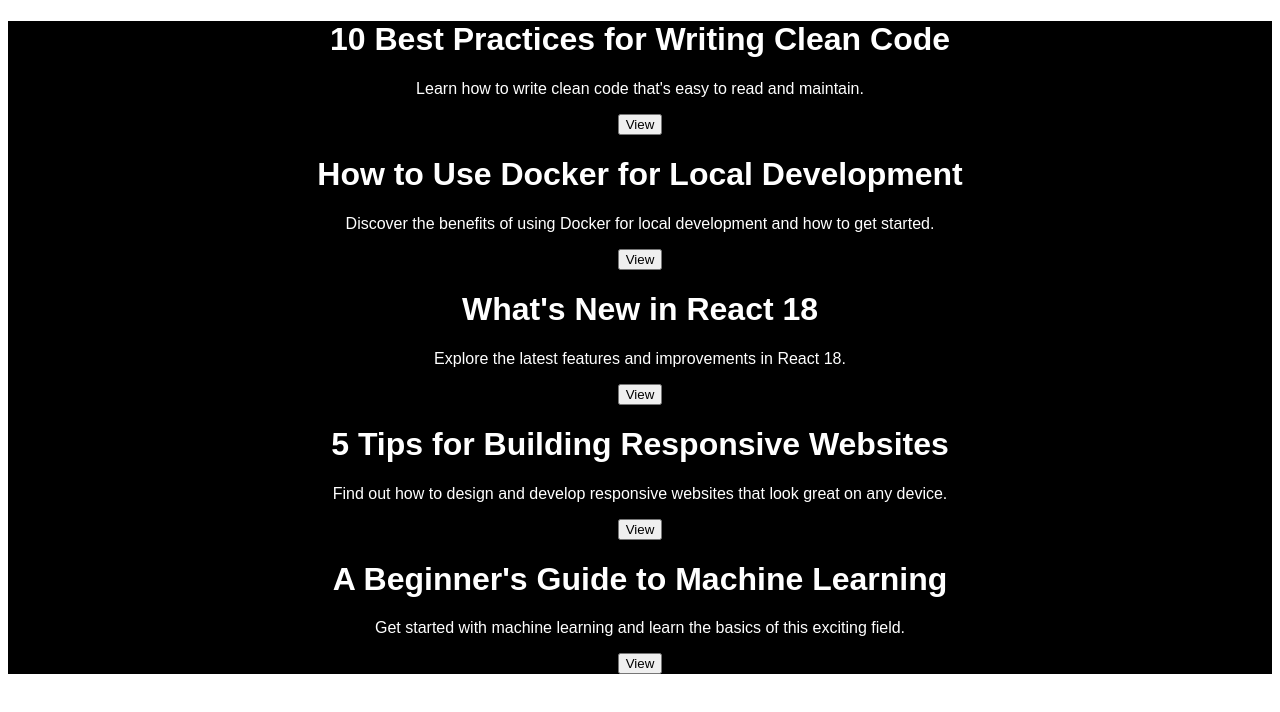
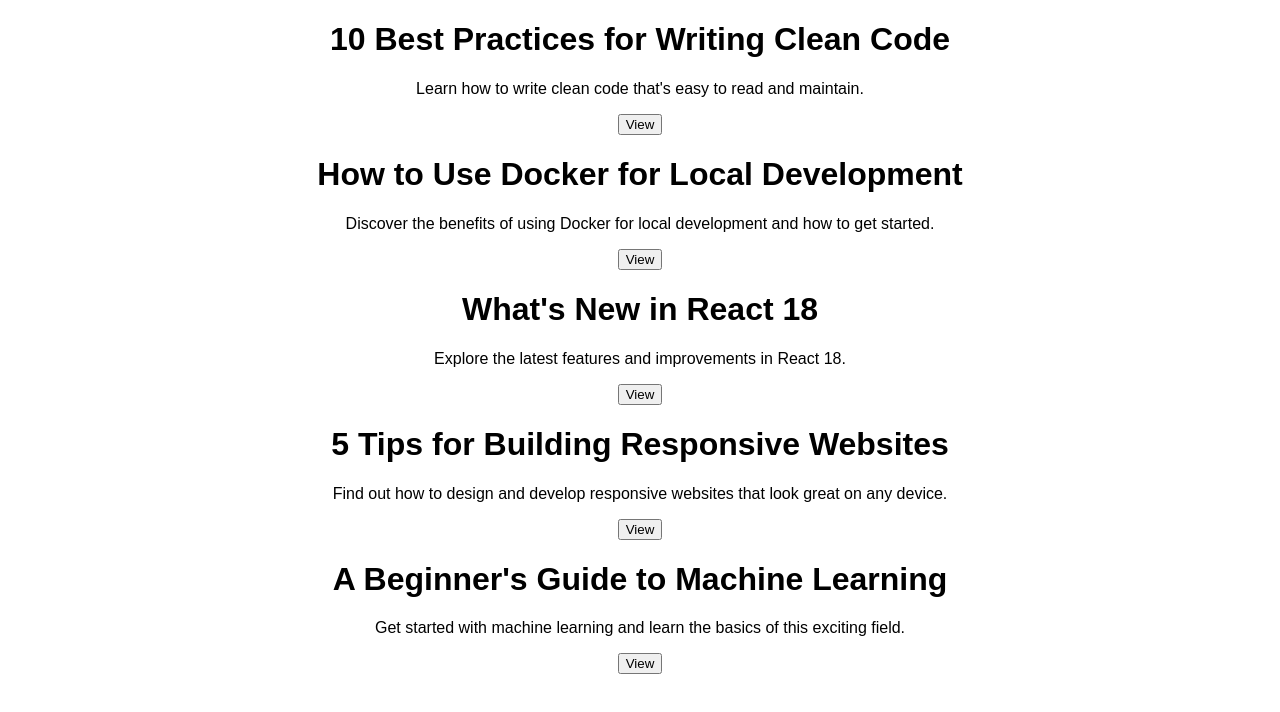
Before and after one commit to amigoscode/react, a React (Vite) app: page / in a window 1280 px wide. Shown: the top 712 px of the page. Built offline with nearby package versions, Linux system fonts and the light colour scheme.

Commit message:
chore: add code for 5-3

```diff
--- /dev/null
+++ b/src/App.css
@@ -0,0 +1,15 @@
+.wrapper {
+  color: black;
+  font-family: sans-serif;
+  text-align: center;
+}
+
+.light-mode {
+  color: black;
+  background-color: white;
+}
+
+.dark-mode {
+  color: white;
+  background-color: black;
+}
--- a/src/App.jsx
+++ b/src/App.jsx
@@ -1,6 +1,7 @@
 import { Suspense, lazy } from 'react';
 import Card from './components/Card';
 import { posts } from './tech-data';
+import './App.css';
 
 const firstThree = posts.slice(0, 3);
 const lastTwo = posts.slice(3, 5);
@@ -8,11 +9,11 @@
 const LastTwo = lazy(() => import('./components/LastTwo'));
 
 const App = () => {
-  const darkMode = true;
-  const styles = darkMode ? { color: 'white', backgroundColor: 'black' } : { color: 'black', backgroundColor: 'white' };
+  const darkMode = false;
+  const styles = darkMode ? 'dark-mode' : 'light-mode';
 
   return (
-    <div style={{ ...styles, fontFamily: 'sans-serif', textAlign: 'center' }}>
+    <div className={`wrapper ${styles}`}>
       {firstThree.map((post) => (
         <Card key={post.id} video={post} style={{ color: 'red' }} />
       ))}
```
